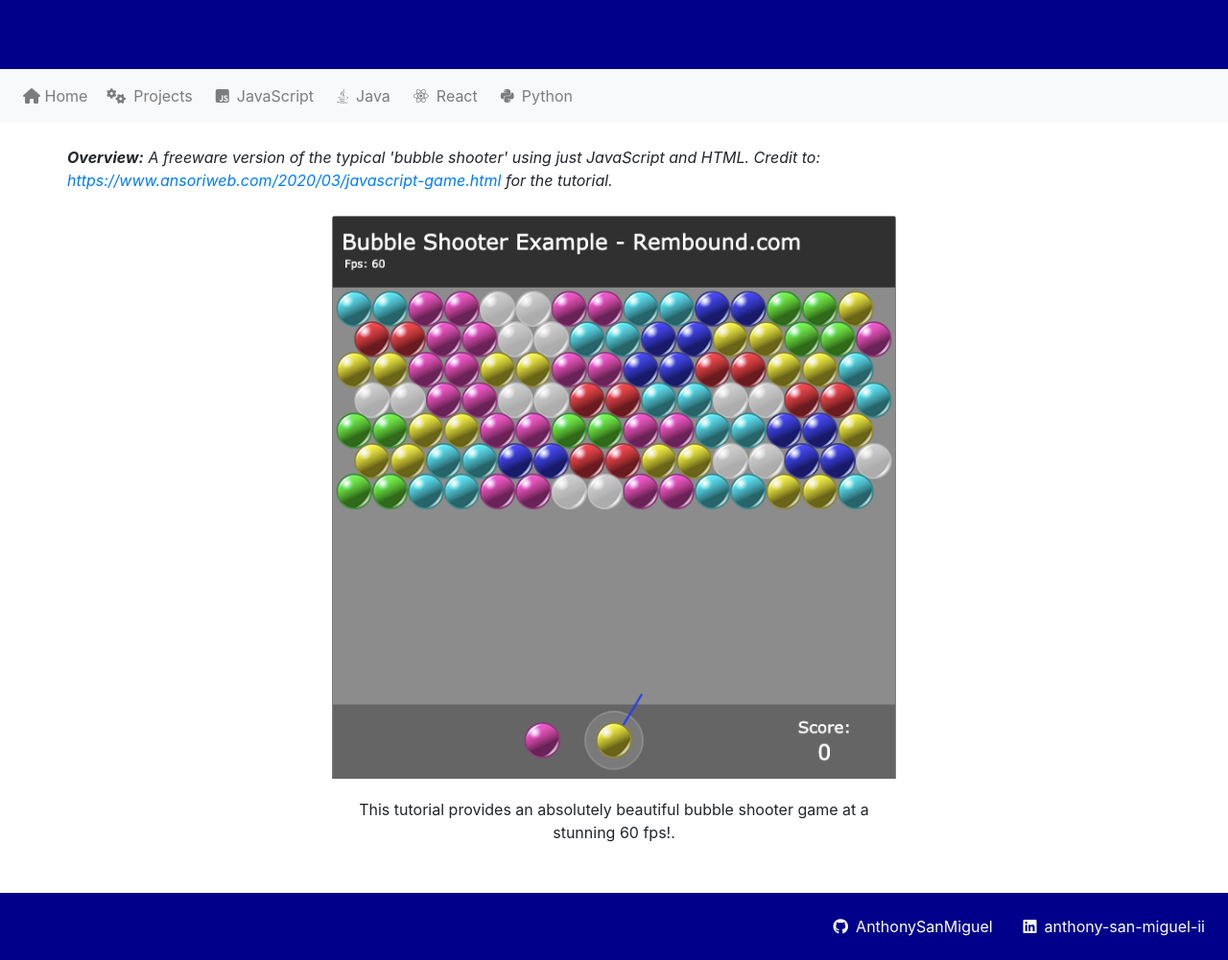
After one commit to AnthonySanMiguel/codeup-spring-exercises, a Spring Boot app: page /bubble_shooter/bubble_shooter in a window 1280 px wide. The commit adds this page. Shown: the whole page at 96% size. Run offline with Spring Boot 4, Linux system fonts and the light colour scheme; the visitor is signed in with stand-in values (Sample User, id 1); some of the project's set-up classes (security, data sources, template engines, error pages and the like) are left out, and stand-ins take their place; some libraries are stand-ins or nearby versions.

Commit message:
minor edits to site

```diff
--- a/src/main/java/com/codeup/springblogapp/SecurityConfiguration.java
+++ b/src/main/java/com/codeup/springblogapp/SecurityConfiguration.java
@@ -94,6 +94,7 @@ public class SecurityConfiguration extends WebSecurityConfigurerAdapter {
                         "/javascript_tetris/javascript_tetris",
                         "/js_quiz_app/js_quiz_app",
                         "/javascript_pong/javascript_pong",
+                        "/bubble_shooter/bubble_shooter",
                         "/login"
 // Enter Here ----->
                 )
--- /dev/null
+++ b/src/main/java/com/codeup/springblogapp/controllers/BubbleShooterController.java
@@ -0,0 +1,13 @@
+package com.codeup.springblogapp.controllers;
+
+import org.springframework.stereotype.Controller;
+import org.springframework.web.bind.annotation.*;
+
+@Controller
+public class BubbleShooterController {
+
+    @GetMapping("/bubble_shooter/bubble_shooter")
+    public String bubbleShooterPage() {
+        return "/bubble_shooter/bubble_shooter";
+    }
+}
--- /dev/null
+++ b/src/main/resources/templates/bubble_shooter/bubble_shooter.html
@@ -0,0 +1,25 @@
+<!DOCTYPE html>
+<html lang="en" xmlns:th="http://www.thymeleaf.org">
+<head th:replace="partials/partials :: head"><title>Bubble Shooter Tutorial</title></head>
+<body>
+<div th:replace="partials/partials :: top_banner"></div>
+<div th:replace="partials/partials :: standard_nav"></div>
+<div class="container">
+    <div class="row" style="width: 100%;">
+        <p class="mx-auto mt-4 mb-4"><em><strong>Overview:</strong> A freeware version of the typical 'bubble shooter' using just JavaScript and HTML. Credit to: <a href="https://www.ansoriweb.com/2020/03/javascript-game.html">https://www.ansoriweb.com/2020/03/javascript-game.html</a> for the tutorial.</em></p>
+    </div>
+</div>
+
+<div class="row justify-content-center mb-4">
+    <div class="card border-white" style="width: 45%">
+        <img class="card-img-top" src="/img/bubble_shooter_1.png" alt="...">
+        <div class="card-body">
+            <p class="card-text text-center">This tutorial provides an absolutely beautiful bubble shooter game at a stunning 60 fps!.</p>
+        </div>
+    </div>
+</div>
+
+<div th:replace="partials/partials :: footer_nav"></div>
+<div th:replace="partials/partials :: footer"></div>
+</body>
+</html>
--- a/src/main/resources/templates/javascript_pong/javascript_pong.html
+++ b/src/main/resources/templates/javascript_pong/javascript_pong.html
@@ -1,6 +1,6 @@
 <!DOCTYPE html>
 <html lang="en" xmlns:th="http://www.thymeleaf.org">
-<head th:replace="partials/partials :: head"><title>Movie Database</title></head>
+<head th:replace="partials/partials :: head"><title>JavaScript Clone</title></head>
 <body>
 <div th:replace="partials/partials :: top_banner"></div>
 <div th:replace="partials/partials :: standard_nav"></div>
--- a/src/main/resources/templates/javascript_tetris/javascript_tetris.html
+++ b/src/main/resources/templates/javascript_tetris/javascript_tetris.html
@@ -1,6 +1,6 @@
 <!DOCTYPE html>
 <html lang="en" xmlns:th="http://www.thymeleaf.org">
-<head th:replace="partials/partials :: head"><title>Movie Database</title></head>
+<head th:replace="partials/partials :: head"><title>JavaScript Tetris</title></head>
 <body>
 <div th:replace="partials/partials :: top_banner"></div>
 <div th:replace="partials/partials :: standard_nav"></div>
--- a/src/main/resources/templates/js_quiz_app/js_quiz_app.html
+++ b/src/main/resources/templates/js_quiz_app/js_quiz_app.html
@@ -1,6 +1,6 @@
 <!DOCTYPE html>
 <html lang="en" xmlns:th="http://www.thymeleaf.org">
-<head th:replace="partials/partials :: head"><title>Movie Database</title></head>
+<head th:replace="partials/partials :: head"><title>Quiz App</title></head>
 <body>
 <div th:replace="partials/partials :: top_banner"></div>
 <div th:replace="partials/partials :: standard_nav"></div>
--- a/src/main/resources/templates/partials/partials.html
+++ b/src/main/resources/templates/partials/partials.html
@@ -57,7 +57,7 @@
                             <i class="fab fa-js-square mr-2"></i>JavaScript
                         </a>
                         <div class="dropdown-menu" aria-labelledby="dropdownMenuLink">
-                            <a class="dropdown-item" href="/breakout_game/breakout_index"><i class="fas fa-th mr-2" sec:authorize="isAuthenticated()"></i>Breakout Game</a>
+                            <a class="dropdown-item" href="/breakout_game/breakout_index"><i class="fas fa-grip-horizontal mr-2" sec:authorize="isAuthenticated()"></i>Breakout Game</a>
                             <a class="dropdown-item" href="/superhero_database/superhero_database"><i class="fas fa-mask mr-2" sec:authorize="isAuthenticated()"></i>Superhero Database</a>
                             <a class="dropdown-item" href="/rock_paper_scissors_tutorial/rock_paper_scissors_tutorial"><i class="fas fa-hand-scissors mr-2" sec:authorize="isAuthenticated()"></i>Rock, Paper, Scissors</a>
                             <a class="dropdown-item" href="/exoplanet/exoplanet"><i class="fas fa-satellite-dish mr-2" sec:authorize="isAuthenticated()"></i>ExoPlanet Archive</a>
@@ -65,6 +65,7 @@
                             <a class="dropdown-item" href="/javascript_tetris/javascript_tetris"><i class="fas fa-shapes mr-2" sec:authorize="isAuthenticated()"></i>Tetris</a>
                             <a class="dropdown-item" href="/js_quiz_app/js_quiz_app"><i class="fas fa-question-circle mr-2" sec:authorize="isAuthenticated()"></i>Quiz Game</a>
                             <a class="dropdown-item" href="/javascript_pong/javascript_pong"><i class="fas fa-table-tennis mr-2" sec:authorize="isAuthenticated()"></i>Pong</a>
+                            <a class="dropdown-item" href="/bubble_shooter/bubble_shooter"><i class="fas fa-th mr-2" sec:authorize="isAuthenticated()"></i>Bubble Shooter</a>
                         </div>
                     </div>
                 </li>
@@ -76,7 +77,7 @@
                         <div class="dropdown-menu" aria-labelledby="dropdownMenuLink">
                             <a class="dropdown-item" href="/dice_game/roll_dice"><i class="fas fa-dice mr-2" sec:authorize="isAuthenticated()"></i>Dice Game</a>
                             <a class="dropdown-item" href="/java_snake_tutorial/java_snake_tutorial"><i class="fas fa-wave-square mr-2" sec:authorize="isAuthenticated()"></i>Snake Game</a>
-                            <a class="dropdown-item" href="/java_pacman_tutorial/java_pacman_tutorial"><i class="fab fa-codiepie mr-2" sec:authorize="isAuthenticated()"></i>Pacman Game</a>
+                            <a class="dropdown-item" href="/java_pacman_tutorial/java_pacman_tutorial"><i class="fas fa-ghost mr-2" sec:authorize="isAuthenticated()"></i>Pacman Game</a>
                         </div>
                     </div>
                 </li>
--- a/src/main/resources/templates/react_aliens_go_home/react_aliens_go_home.html
+++ b/src/main/resources/templates/react_aliens_go_home/react_aliens_go_home.html
@@ -1,6 +1,6 @@
 <!DOCTYPE html>
 <html lang="en" xmlns:th="http://www.thymeleaf.org">
-<head th:replace="partials/partials :: head"><title>React Calculator Tutorial</title></head>
+<head th:replace="partials/partials :: head"><title>Aliens Go Home</title></head>
 <body>
 <div th:replace="partials/partials :: top_banner"></div>
 <div th:replace="partials/partials :: standard_nav"></div>
```
Also changed, not shown: src/main/resources/static/img/bubble_shooter_1.png (added).
